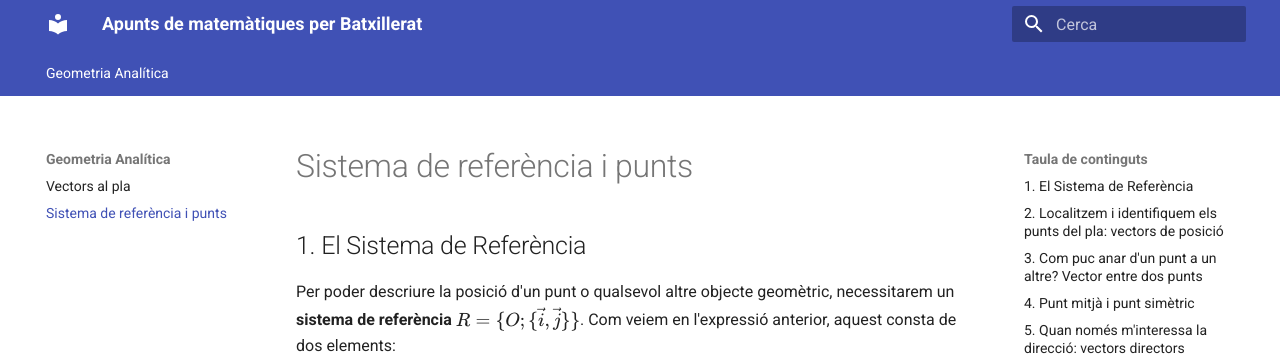
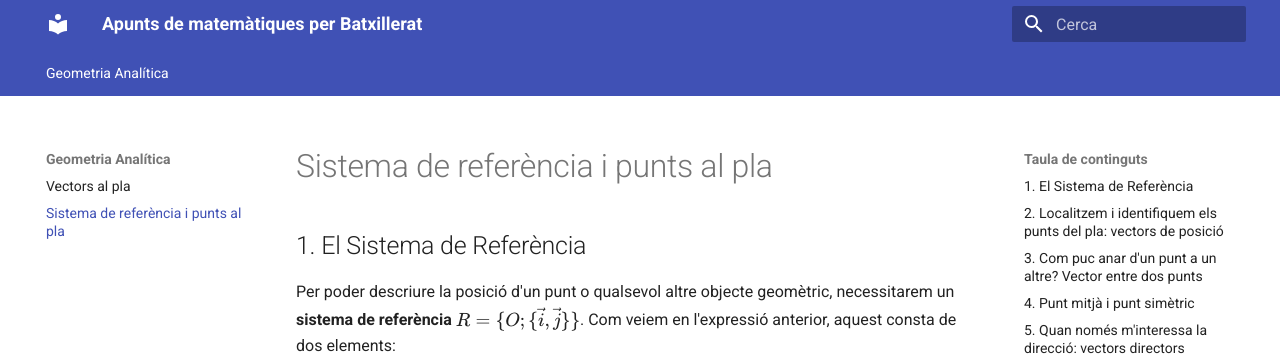
Before and after one commit to irazuzta/MatematiquesBat, an MkDocs documentation site: the page built from docs/geometria/geometria_pla.md, in a window 1280 px wide and 900 px high. Shown: the top 356 px of the window. Built offline with MkDocs 1.6.1 and Material for MkDocs 9.7.7, drawn with Linux system fonts in a browser that asks for light colours.

Commit message:
Apartat de sistema de referència i punts_4

```diff
--- a/docs/geometria/geometria_pla.md
+++ b/docs/geometria/geometria_pla.md
@@ -1,4 +1,4 @@
-# Sistema de referència i punts
+# Sistema de referència i punts al pla
 
 ## 1. El Sistema de Referència
 Per poder descriure la posició d'un punt o qualsevol altre objecte geomètric, necessitarem un **sistema de referència** $R = \{O;\{\vec{i}, \vec{j}\}\}$. Com veiem en l'expressió anterior, aquest consta de dos elements:
--- a/mkdocs.yml
+++ b/mkdocs.yml
@@ -27,4 +27,4 @@ extra_css:
 nav:
   - Geometria Analítica:
       - "Vectors al pla": geometria/vectors.md
-      - "Sistema de referència i punts": geometria/geometria_pla.md
+      - "Sistema de referència i punts al pla": geometria/geometria_pla.md
```
